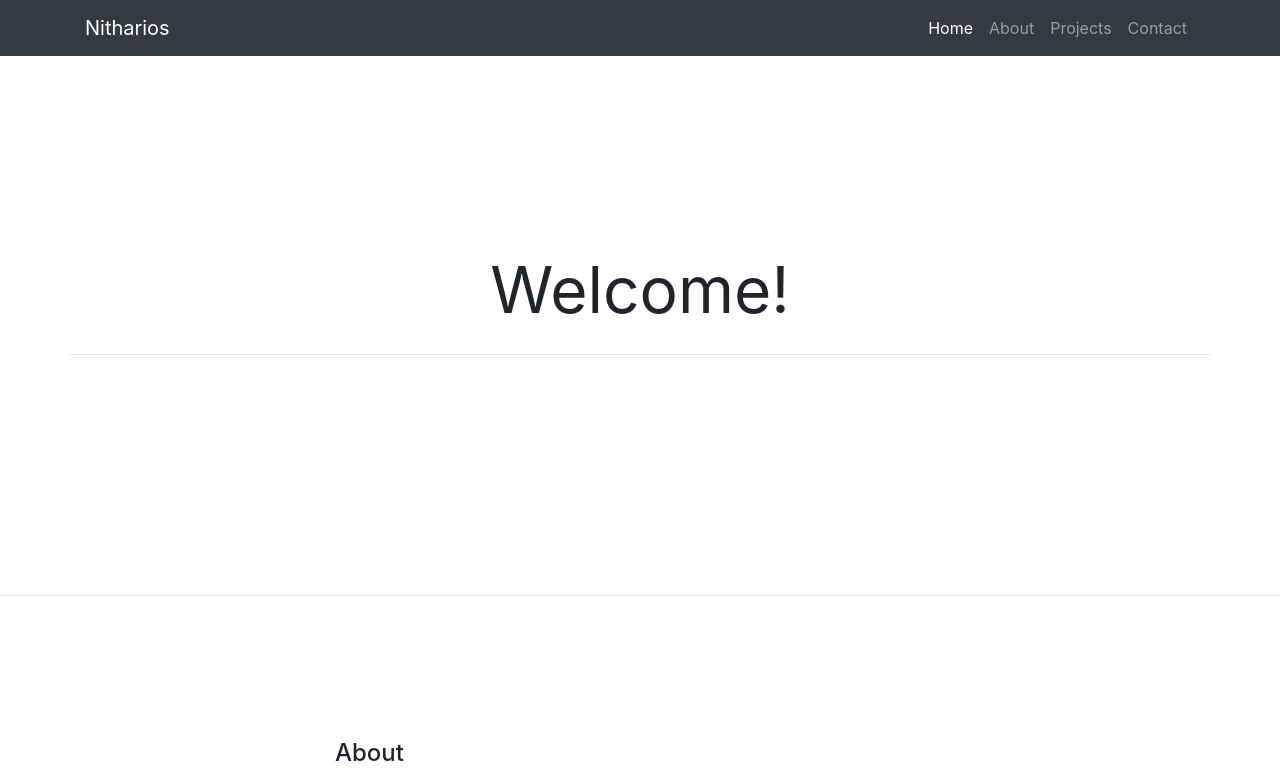
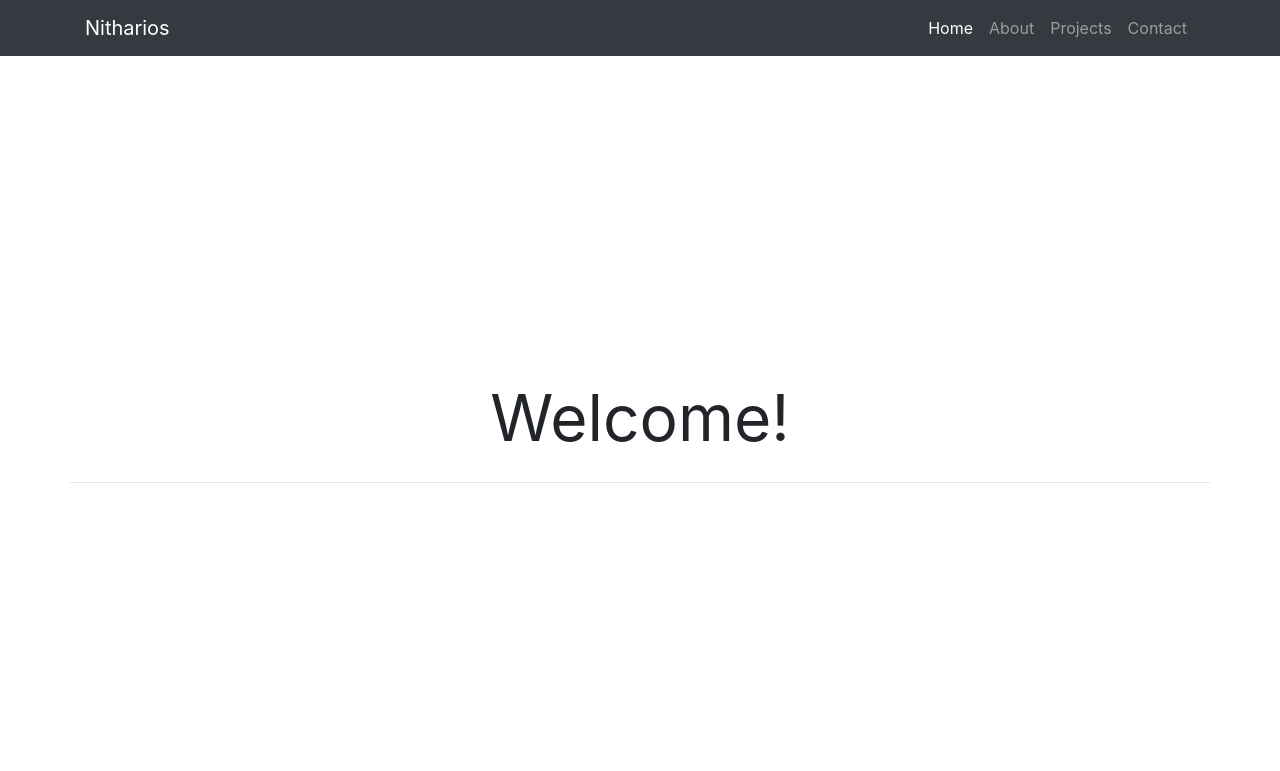
Before and after one commit to nitharios/nitharios.github.io, a plain HTML site: page index.html in a window 1280 px wide. Shown: the top 771 px of the page. Drawn offline with nearby package versions, Linux system fonts and the light colour scheme.

Commit message:
Playing with styling

```diff
--- a/css/styles.css
+++ b/css/styles.css
@@ -6,10 +6,8 @@
 
 body {
   padding-top: 30px;
-}
 
-@media (min-width: 992px) {
-  body {
+  @media (min-width: 960px) {
     padding-top: 50px;
   }
 }
@@ -25,12 +23,13 @@ header.masthead {
   -moz-background-size: cover;
   background-size: cover;
   -o-background-size: cover;
-  padding-top: 2rem;
-  padding-bottom: 3rem;
+/*  padding-top: 2rem;
+  padding-bottom: 3rem;*/
 }
 
 header.masthead>.overlay {
-    padding: 10rem 0;
+
+    padding: 20rem 0;
     text-align: center;
     background: #FFFFFF;
     }
```
